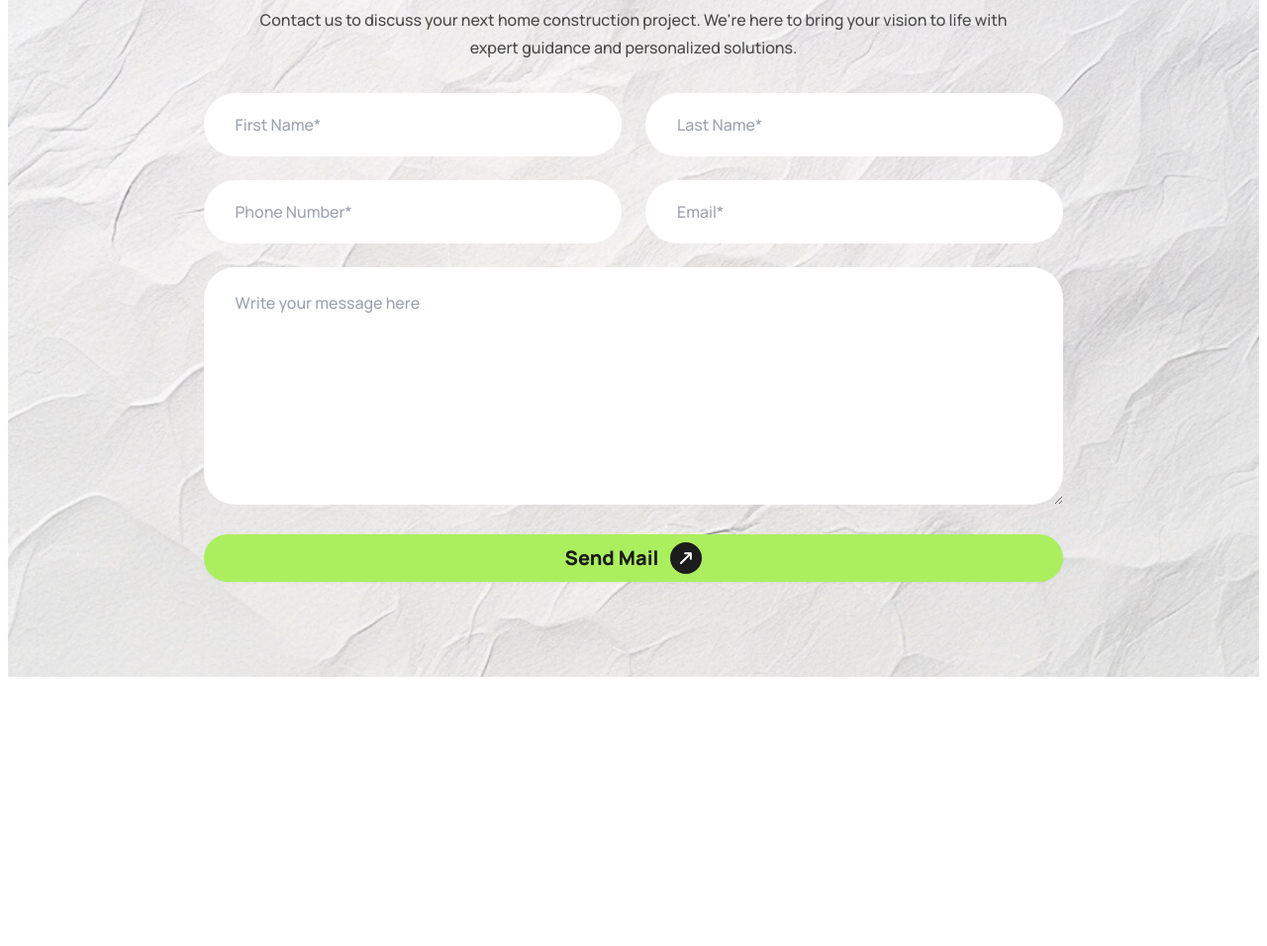
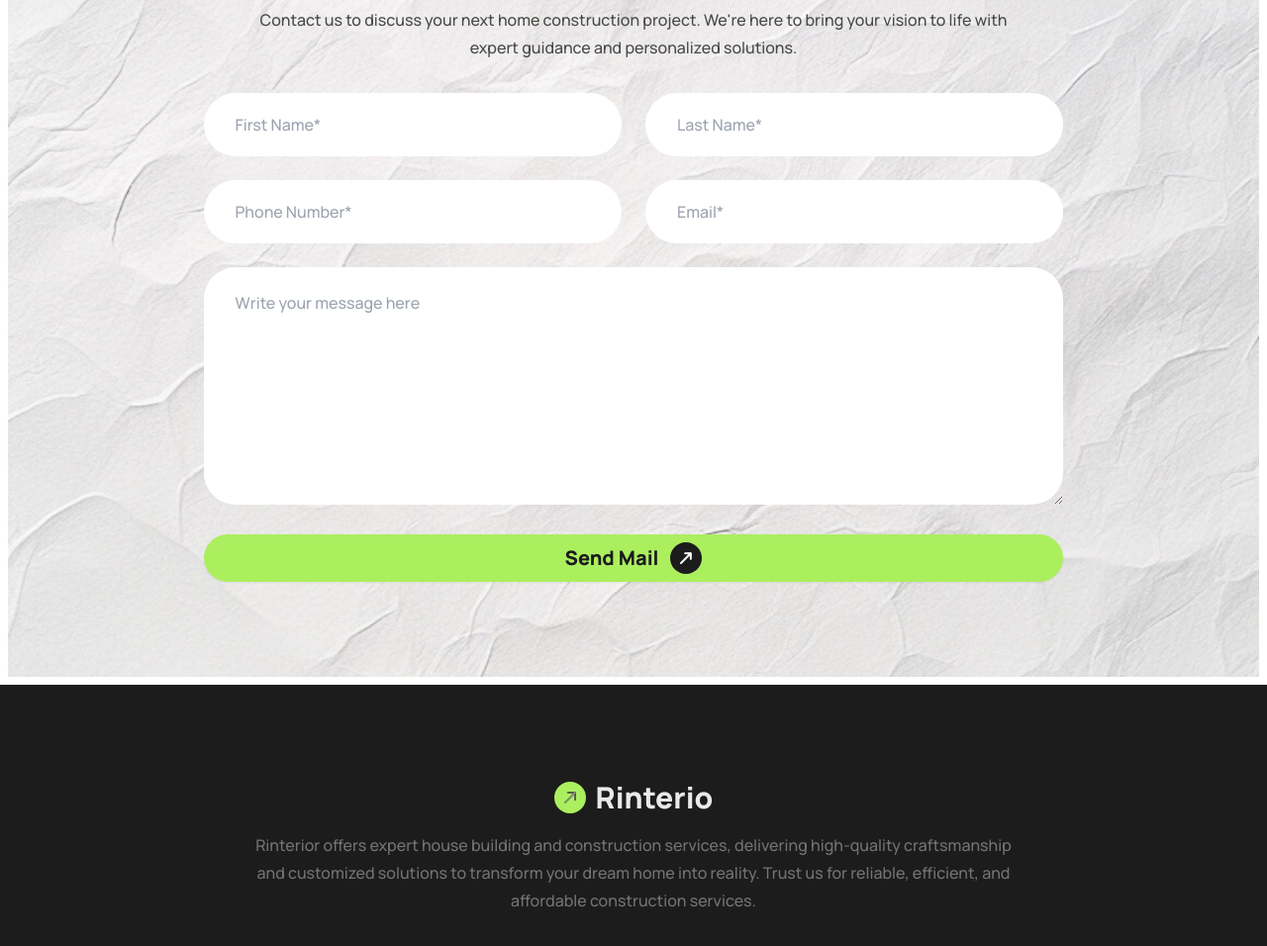
Before and after one commit to rubayedhasan/rinterio_make-your-dream-house, a plain HTML site: page index.html in a window 1280 px wide. Shown: the part 4733-5689 px from the top of the page at 99% size. Before the commit the page ends 5425 px from the top, so only its background shows below. Drawn offline with nearby package versions, Linux system fonts and the light colour scheme.

Commit message:
adding footer title & description

```diff
--- a/index.html
+++ b/index.html
@@ -1063,7 +1063,49 @@
     </main>
 
     <!-- footer section  -->
-    <footer></footer>
+    <footer
+      id="footer"
+      class="bg-[#1C1C1C] px-8 py-10 sm:px-0 md:py-20 lg:py-24"
+    >
+      <div class="mx-auto sm:w-11/12 lg:w-[96%] xl:w-11/12">
+        <!-- section description container  -->
+        <div class="space-y-4 text-center">
+          <!-- section title  -->
+          <h2
+            class="inline-flex items-center text-2xl font-extrabold text-[#E9E9E9] lg:text-3xl"
+          >
+            <span
+              class="bg-rinterio-primary-bg mr-2.5 flex h-8 w-8 items-center justify-center rounded-full font-extrabold"
+            >
+              <svg
+                xmlns="http://www.w3.org/2000/svg"
+                viewBox="0 0 24 24"
+                fill="currentColor"
+                stroke="#1C1C1C"
+                class="size-4"
+              >
+                <path
+                  fill-rule="evenodd"
+                  d="M8.25 3.75H19.5a.75.75 0 0 1 .75.75v11.25a.75.75 0 0 1-1.5 0V6.31L5.03 20.03a.75.75 0 0 1-1.06-1.06L17.69 5.25H8.25a.75.75 0 0 1 0-1.5Z"
+                  clip-rule="evenodd"
+                />
+              </svg>
+            </span>
+            Rinterio
+          </h2>
+
+          <!-- section description  -->
+          <p
+            class="mx-auto text-base font-medium leading-6 text-[#737373] md:w-3/4 md:leading-7 lg:w-2/3"
+          >
+            Rinterior offers expert house building and construction services,
+            delivering high-quality craftsmanship and customized solutions to
+            transform your dream home into reality. Trust us for reliable,
+            efficient, and affordable construction services.
+          </p>
+        </div>
+      </div>
+    </footer>
 
     <!-- font awesome cdn  -->
     <script
```
